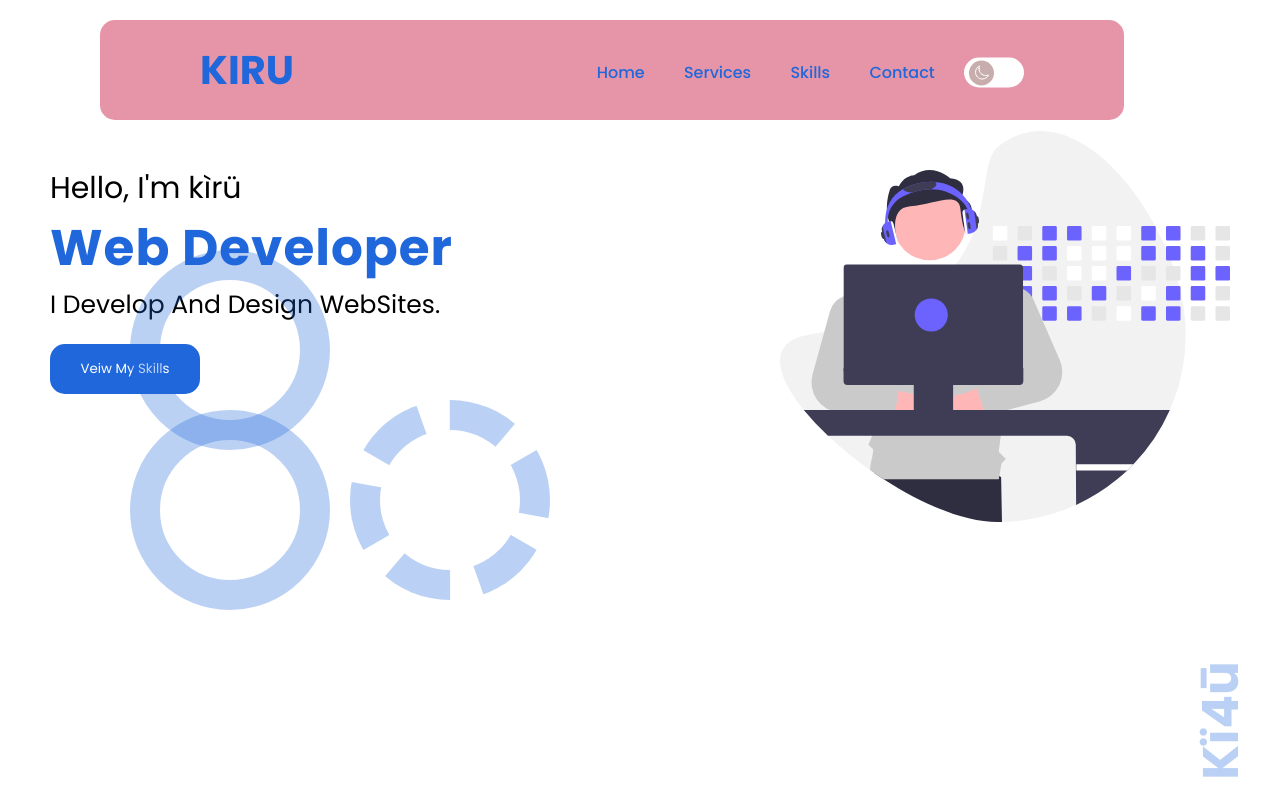
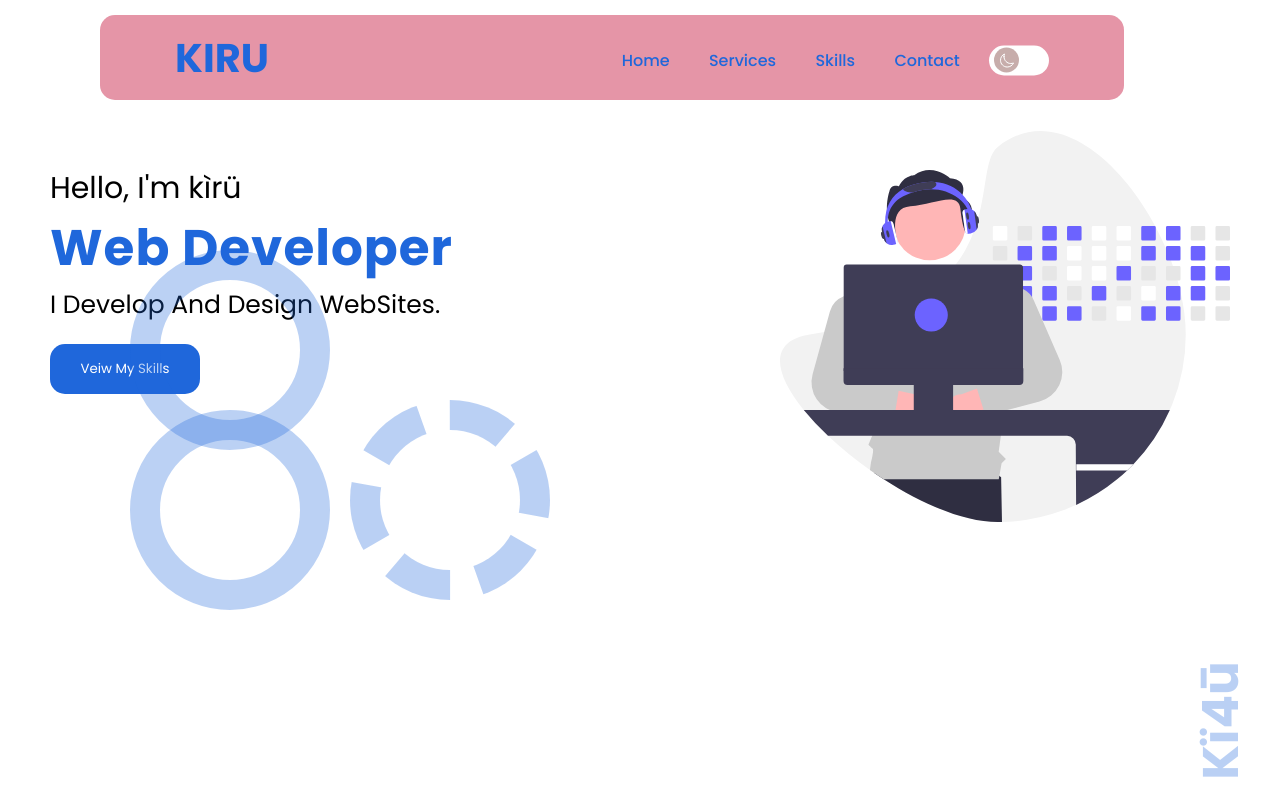
Before and after one commit to nalikiru/kiru, a plain HTML site: page index.html in a window 1280 px wide. Shown: the top 800 px of the page. Drawn offline with nearby package versions, Linux system fonts and the light colour scheme.

Commit message:
Update style.css

```diff
--- a/style.css
+++ b/style.css
@@ -21,8 +21,8 @@ header {
   display: flex;
   justify-content: space-between;
   align-items: center;
-  padding: 0 100px;
-  height: 100px;
+  padding: 0 75px;
+  height: 85px;
   width: 80%;
   background-color: #E595A7;
   position: fixed;
@@ -31,7 +31,7 @@ header {
   transition: 0.3s;
   border-radius: 15px;
    margin-left: 100px;
-margin-top: 20px;
+margin-top: 15px;
 }
 
 .dark header {
```
